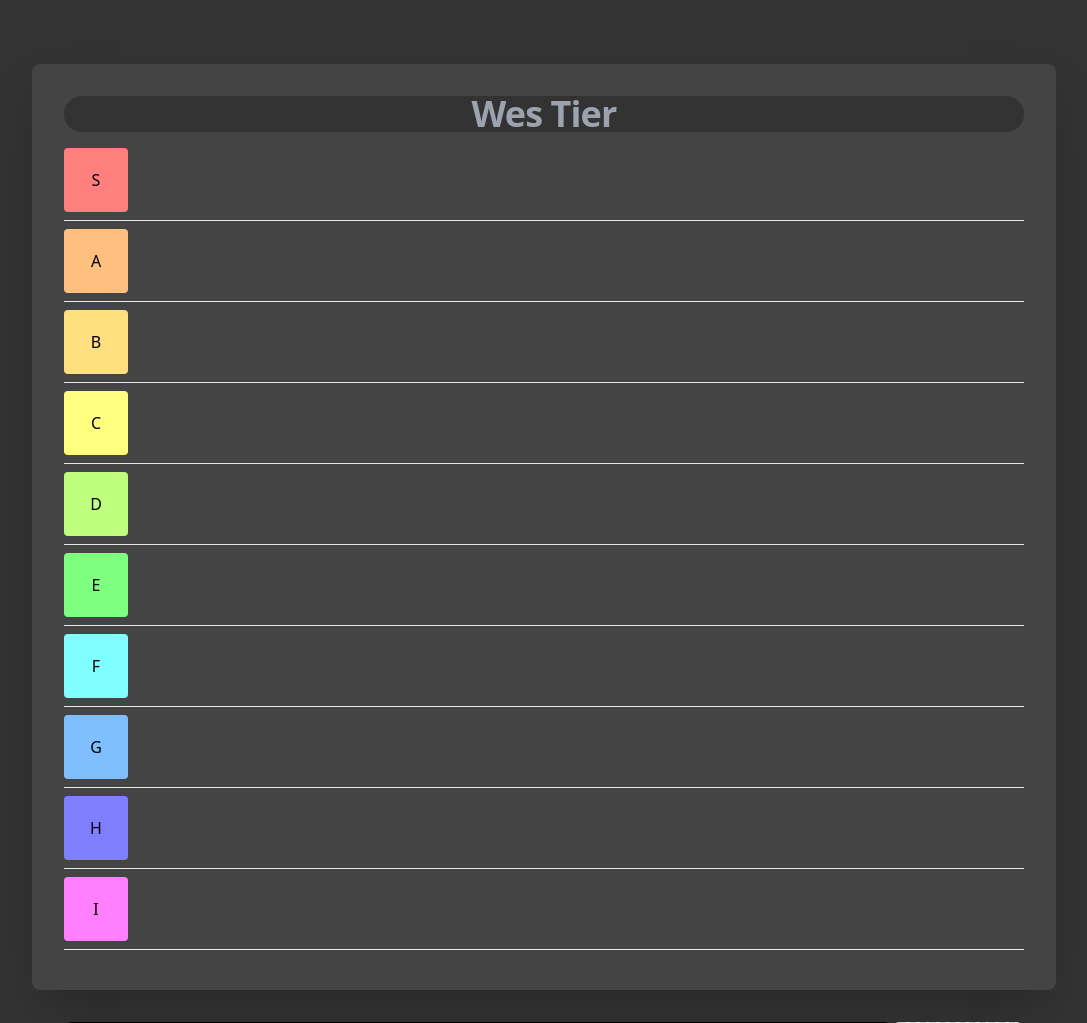
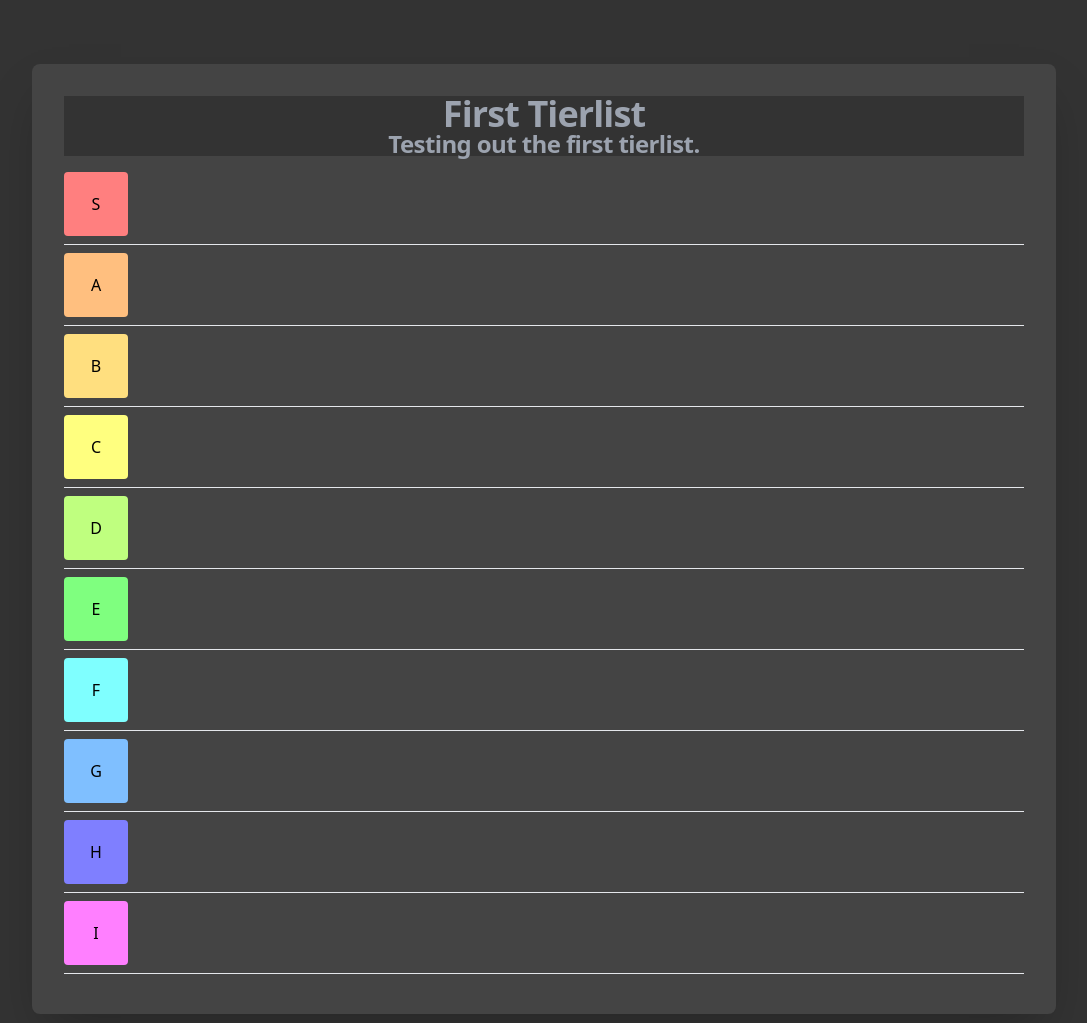
Before and after one commit to wrhansen/wes-tier, a Django app: page / in a window 1280 px wide. Shown: the top 1023 px of the page, without its empty margins (32-1119 px from the left). Run offline with Django 4.2, Linux system fonts and the light colour scheme; data comes from the database, SQL or seed files in the repository; data that the repository does not hold is empty; some libraries are stand-ins or nearby versions.

Commit message:
cleanup and prep for tier list index

```diff
--- a/docker-compose.yml
+++ b/docker-compose.yml
@@ -8,7 +8,7 @@ services:
     command: bash -c "./manage.py collectstatic --no-input && ./manage.py migrate --no-input && gunicorn -c gunicorn.conf.py config.wsgi"
     volumes:
       - .:/app
-      - ./staticfiles:/app/staticfiles
+      # - ./staticfiles:/app/staticfiles
       - ./media:/app/media
     ports:
       - 8000:80
@@ -26,5 +26,5 @@ services:
 
 volumes:
   postgres_data:
-  staticfiles:
+  # staticfiles:
   media:
--- a/tiers/models.py
+++ b/tiers/models.py
@@ -8,8 +8,8 @@ class TierListManager(models.Manager):
         tierlist, _ = self.get_or_create(
             id=1,
             defaults={
-                "name": "First Tierist",
-                "description": ":Testing out the first tierlist.",
+                "name": "First Tierlist",
+                "description": "Testing out the first tierlist.",
             },
         )
 
--- a/tiers/templates/index.html
+++ b/tiers/templates/index.html
@@ -2,7 +2,8 @@
 {% load static %}
 {% block content %}
 <div class="p-8 max-w-5xl rounded-lg bg-bg2 shadow-2xl content-center">
-    <h1 class="mb-4 text-4xl font-extrabold leading-none tracking-tight text-gray-400 justify-center flex items-center bg-bg rounded-full">Wes Tier</h1>
+    <h1 class="text-4xl font-extrabold leading-none tracking-tight text-gray-400 justify-center flex items-center bg-bg">{{ tierlist.name }}</h1>
+    <h2 class="mb-4 text-2xl font-extrabold leading-none tracking-tight text-gray-400 justify-center flex items-center bg-bg">{{ tierlist.description }}</h2>
     {% for tier_row in tierlist.rows.all %}
         {% include "components/tier_row.html" with index=forloop.counter tier_row=tier_row %}
     {% endfor %}
--- a/tiers/views.py
+++ b/tiers/views.py
@@ -37,11 +37,6 @@ def upload_image(request):
         status=201,
     )
     return response
-
-
-@require_POST
-def move_to_tier(request, from_tier, to_tier):
-    pass
 
 
 @require_POST
```
